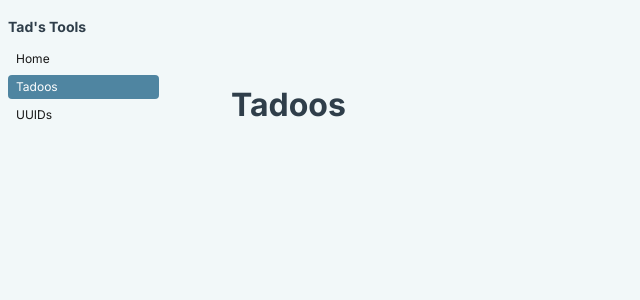
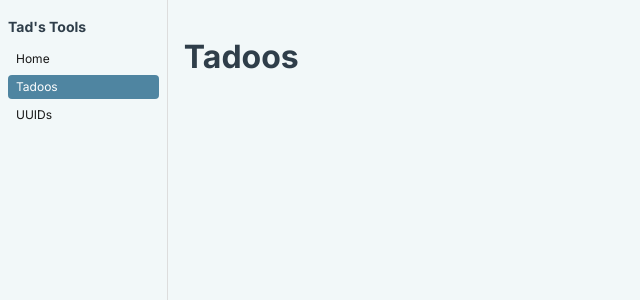
Before and after one commit to tscritch/tools, a Next.js app: page /tadoos in a window 1280 px wide. Shown: the top 300 px of the page, without its empty margins (0-640 px from the left). Built offline with nearby package versions, Linux system fonts and the light colour scheme.

Commit message:
fix sidebar border kinda

```diff
--- a/app/tadoos/page.tsx
+++ b/app/tadoos/page.tsx
@@ -1,7 +1,9 @@
 export default () => {
   return (
-    <div className="p-16 h-full w-full">
-      <h1>Tadoos</h1>
+    <div className="h-full w-full">
+      <div className="p-4">
+        <h1>Tadoos</h1>
+      </div>
     </div>
   );
 };
--- a/components/sidebar/sidebar-root.tsx
+++ b/components/sidebar/sidebar-root.tsx
@@ -22,7 +22,11 @@ export const SidebarRoot: React.FC<SidebarRootProps> = ({
 }) => {
   const classNames = classnames(baseClasses, positionClasses[position]);
 
-  return <div className={classNames}>{children}</div>;
+  return (
+    <div className={classNames} style={{ borderRight: "1px solid #ddd" }}>
+      {children}
+    </div>
+  );
 };
 
 SidebarRoot.displayName = "SidebarRoot";
```
